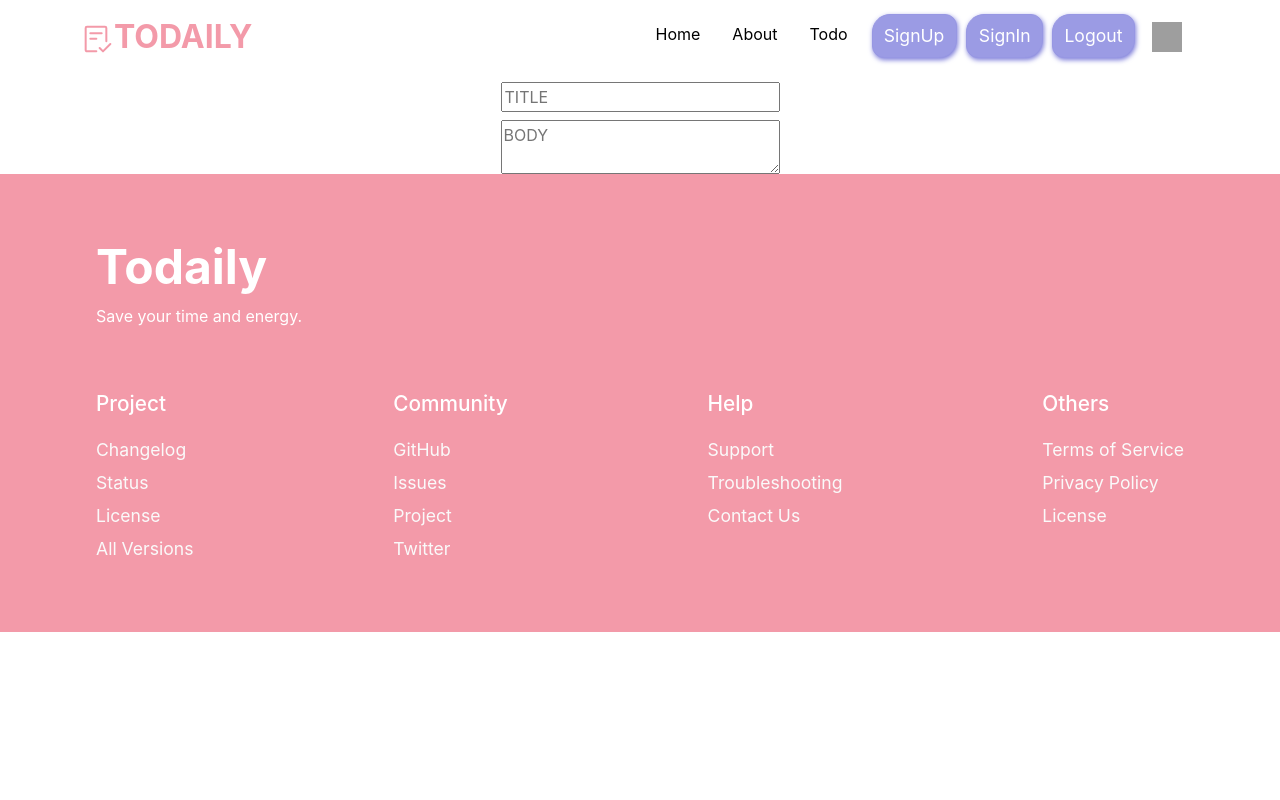
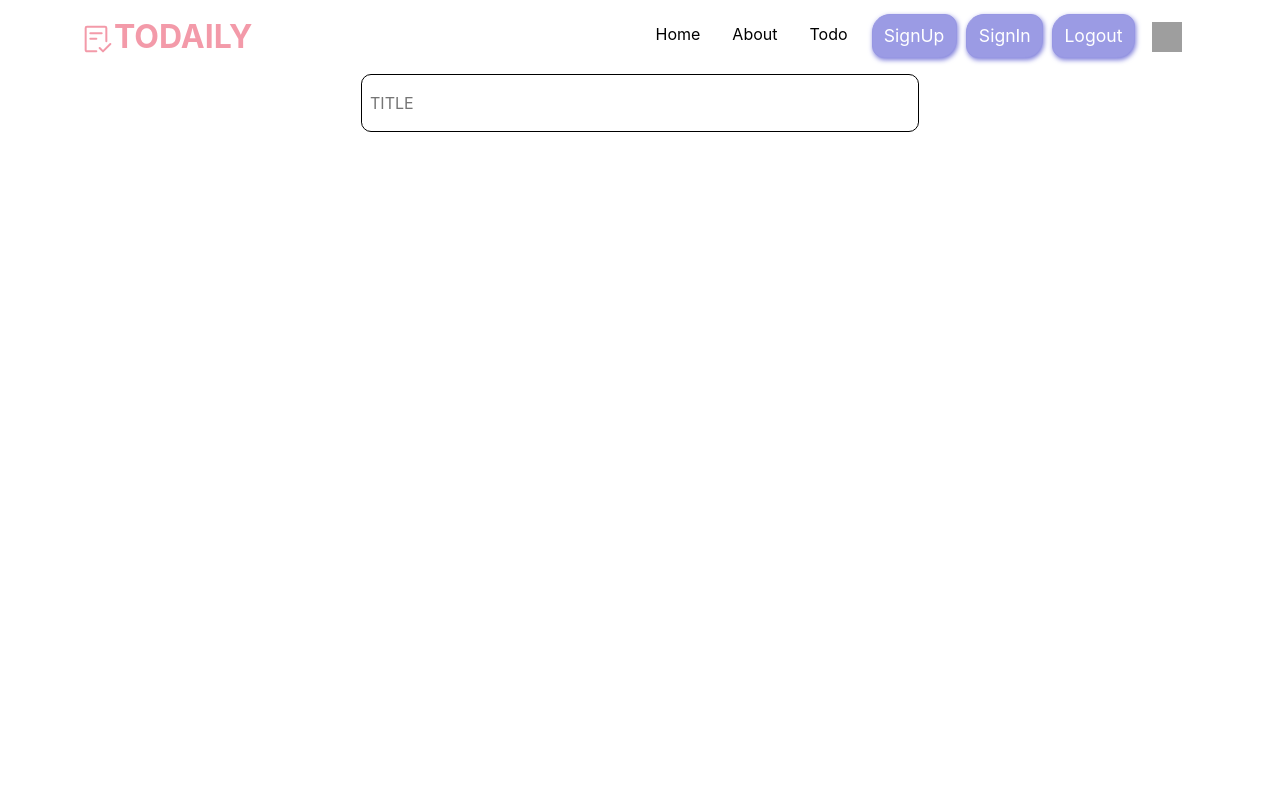
Before and after one commit to saakcy7/Todaily, a React (Create React App) app in the folder frontend/: page /todo in a window 1280 px wide. Shown: the top 800 px of the page. Built offline with nearby package versions, Linux system fonts and the light colour scheme; grey boxes are pictures that could not be loaded.

Commit message:
body shown after click

```diff
--- a/frontend/src/components/todo/Todo.jsx
+++ b/frontend/src/components/todo/Todo.jsx
@@ -1,13 +1,16 @@
 import React from "react";
 import "./todo.css";
 const Todo = () => {
+    const show=()=>{
+        document.getElementById("textarea").style.display="block";
+    };
 return(
     <>
 <div className="todo">
     <div className="todo-main container d-flex justify-content-center align-items-center">
-        <div className="d-flex flex-column todo-inputs w-25">
-        <input type="text" placeholder="TITLE" className="my-2"/>
-        <textarea type="text" placeholder="BODY"/>
+        <div className="d-flex flex-column todo-inputs-div w-50">
+        <input type="text" placeholder="TITLE" className="my-2 p-2 todo-inputs" onClick={show}/>
+        <textarea id="textarea"type="text" placeholder="BODY" className="p-2 todo-inputs"/>
         </div>
     </div>
     </div>
--- a/frontend/src/components/todo/todo.css
+++ b/frontend/src/components/todo/todo.css
@@ -0,0 +1,18 @@
+.todo{
+    width:100%;
+    height: 100vh;
+}
+
+.todo-inputs{
+    border: none;
+    outline: none;
+}
+
+.todo-inputs-div{
+    border: 1px solid black;
+    border-radius: 10px;
+}
+
+#textarea{
+    display: none;
+}
```
Also changed, not shown: frontend/src/components/todo/TodoCards.jsx (added, +12 -0 lines).
